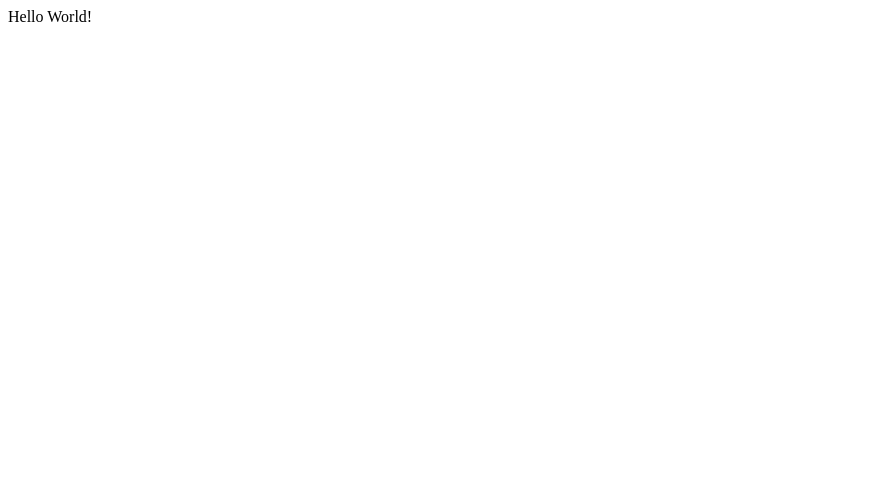
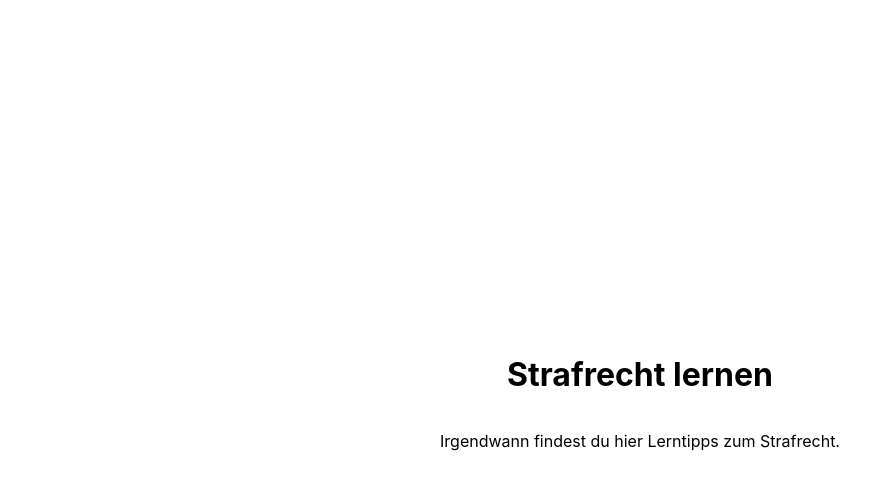
Before and after one commit to strafrechtlernen/strafrechtlernen.github.io, a plain HTML site: page index.html in a window 1280 px wide. Shown: the whole page, without its empty margins (0-890 px from the left). Drawn offline with Linux system fonts and the light colour scheme.

Commit message:
vorläufig aktuelle Meldung

```diff
--- a/index.html
+++ b/index.html
@@ -1 +1,53 @@
-Hello World!
+<!doctype html>
+<html class="no-js" lang="">
+
+<head>
+  <meta charset="utf-8">
+  <title>Strafrecht lernen</title>
+  <meta name="description" content="">
+  <meta name="viewport" content="width=device-width, initial-scale=1">
+  <link rel="dns-prefetch" href="//stats.jtk.cloud">
+
+  <style>
+   html, body {
+     box-sizing: border-box;
+     min-height: 100vh;
+     margin: 0;
+     padding: 0;
+   }
+
+   body {
+    font-family: -apple-system, BlinkMacSystemFont, "Segoe UI", Roboto, Helvetica, Arial, sans-serif, "Apple Color Emoji", "Segoe UI Emoji", "Segoe UI Symbol";
+     display: flex;
+     justify-content: center;
+     align-items: center;
+     flex-direction: column;
+   }
+  </style>
+</head>
+<body>
+
+
+  <h1>Strafrecht lernen</h1>
+
+  <p>Irgendwann findest du hier Lerntipps zum Strafrecht.</p>
+
+
+
+  <script type="text/javascript">
+    var _paq = window._paq || [];
+    /* tracker methods like "setCustomDimension" should be called before "trackPageView" */
+    _paq.push(['trackPageView']);
+    _paq.push(['enableLinkTracking']);
+    (function() {
+      var u="//stats.jtk.cloud/";
+      _paq.push(['setTrackerUrl', u+'jtkstats.php']);
+      _paq.push(['setSiteId', '2']);
+      var d=document, g=d.createElement('script'), s=d.getElementsByTagName('script')[0];
+      g.type='text/javascript'; g.async=true; g.defer=true; g.src=u+'jtkstats.js'; s.parentNode.insertBefore(g,s);
+    })();
+  </script>
+  <noscript><p><img src="//stats.jtk.cloud/jtkstats.php?idsite=2&amp;rec=1" style="border:0;" alt="" /></p></noscript>
+
+</body>
+</html>
```
Also changed, not shown: docs/index.html (deleted, +0 -1 lines).
